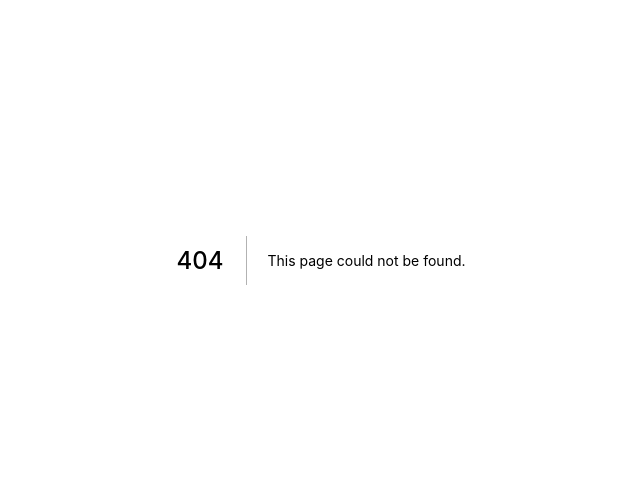
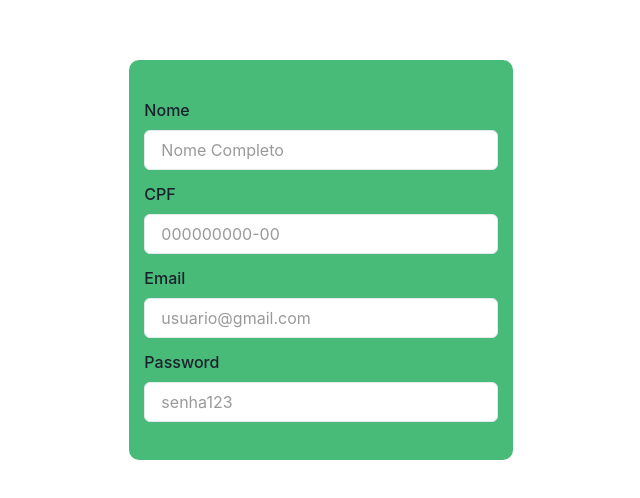
Before and after one commit to phedrohenriique/provi-hack-environment, a Next.js app: page /register in a window 1280 px wide. Before the commit this address had no page. Shown: the part 140-638 px from the top of the page, without its empty margins (319-959 px from the left). Built offline with nearby package versions, Linux system fonts and the light colour scheme.

Commit message:
register page created

```diff
--- /dev/null
+++ b/src/pages/register/index.js
@@ -0,0 +1,10 @@
+import React from 'react'
+import RegisterCard from '../../components/registercard'
+
+export default function RegisterPage() {
+  return (
+    <>
+    <RegisterCard></RegisterCard>
+    </>
+  )
+}
```
